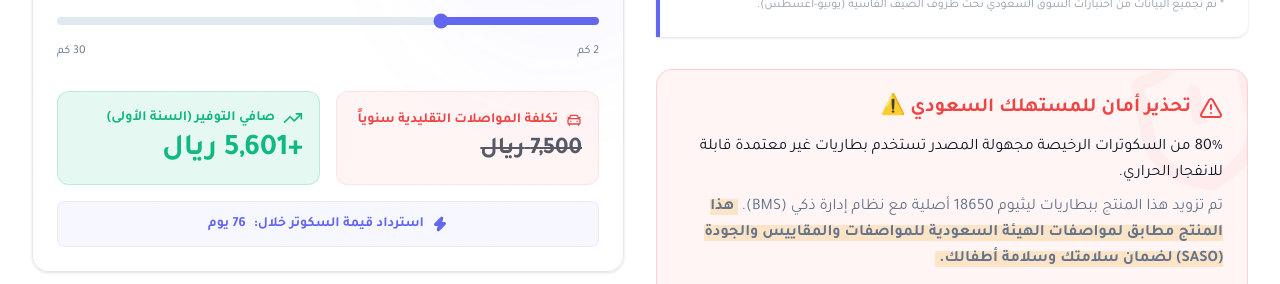
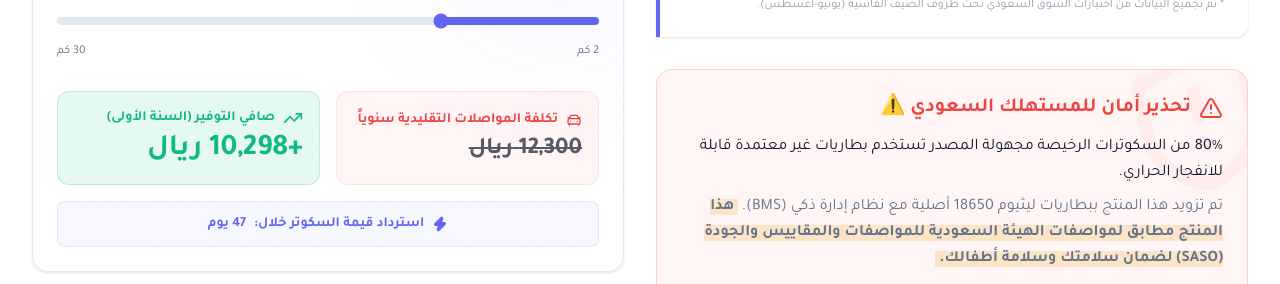
Before and after one commit to althaqelco/nshtare.com, a Next.js app: page /adult-scooter/ninebot-max in a window 1280 px wide. Shown: the part 1720-2004 px from the top of the page. Built offline with nearby package versions, Linux system fonts and the light colour scheme.

Commit message:
feat: enhance ROI Calculator with hyper-realistic KSA logic (min fares, electricity rates)

```diff
--- a/src/components/product/RoiEstimator.tsx
+++ b/src/components/product/RoiEstimator.tsx
@@ -17,16 +17,37 @@ export default function RoiEstimator({ productPrice }: { productPrice: number })
 
   if (!mounted) return null;
 
-  // Uber/Taxi cost estimation in Saudi Arabia (approx 2 SAR per KM + base fare, let's say 2.5 SAR/KM avg)
-  const uberCostPerKm = 2.5;
-  const daysPerYear = 300; // Working days + some weekends
+  // Advanced KSA-specific ride-hailing estimation (Uber/Careem)
+  const tripsPerDay = 2; // Assuming a standard round trip (e.g., home to work/metro and back)
+  const kmPerTrip = dailyKm / tripsPerDay;
 
-  const annualUberCost = dailyKm * uberCostPerKm * daysPerYear;
+  const minFarePerTrip = 15; // Average minimum fare in SAR
+  const baseFare = 8;
+  const perKmRate = 2.5;
 
-  // Scooter electricity cost is negligible (approx 0.05 SAR per full charge for 30km) -> practically 0 for this estimation.
-  // We just subtract the product price to show net savings in Year 1.
-  const year1Savings = annualUberCost - productPrice;
-  const paybackDays = Math.ceil(productPrice / (dailyKm * uberCostPerKm));
+  // Calculate true ride cost factoring in the minimum fare trap for short distances
+  const costPerTrip = Math.max(minFarePerTrip, baseFare + (kmPerTrip * perKmRate));
+  const dailyRideCost = costPerTrip * tripsPerDay;
+  const daysPerYear = 300; // Assuming 300 active usage days
+
+  const annualRideCost = dailyRideCost * daysPerYear;
+
+  // Precise Scooter Running Costs
+  // KSA Tier 1 residential electricity = 0.18 SAR/kWh.
+  // Avg scooter (e.g., Ninebot) consumes ~1.5 kWh per 100km -> 0.015 kWh/km -> 0.0027 SAR/km
+  const electricityCostPerKm = 0.0027;
+  const annualElectricityCost = dailyKm * daysPerYear * electricityCostPerKm;
+
+  // Annual maintenance (tires, brake pads) estimated at 5% of scooter price
+  const annualMaintenance = productPrice * 0.05;
+  const annualScooterRunningCost = annualElectricityCost + annualMaintenance;
+
+  // Real Net Savings for Year 1 (Subtracting the cost of buying the scooter itself and running it)
+  const year1Savings = annualRideCost - (productPrice + annualScooterRunningCost);
+
+  // Payback period based on daily net savings vs Uber
+  const dailyNetSavings = dailyRideCost - (dailyKm * electricityCostPerKm);
+  const paybackDays = Math.ceil(productPrice / dailyNetSavings);
 
   const t = {
     title: isEn ? "ROI & Savings Calculator" : "حاسبة التوفير الذكية 💰",
@@ -82,7 +103,7 @@ export default function RoiEstimator({ productPrice }: { productPrice: number })
               <span className="text-sm font-bold">{t.vsUber}</span>
             </div>
             <span className="text-2xl font-black text-text line-through opacity-70">
-              {annualUberCost.toLocaleString()} {t.sar}
+              {Math.round(annualRideCost).toLocaleString()} {t.sar}
             </span>
           </div>
 
@@ -92,7 +113,7 @@ export default function RoiEstimator({ productPrice }: { productPrice: number })
               <span className="text-sm font-bold">{t.annualSavings}</span>
             </div>
             <span className="text-3xl font-black text-success">
-              {year1Savings > 0 ? `+${year1Savings.toLocaleString()}` : '0'} {t.sar}
+              {year1Savings > 0 ? `+${Math.round(year1Savings).toLocaleString()}` : '0'} {t.sar}
             </span>
           </div>
         </div>
```
